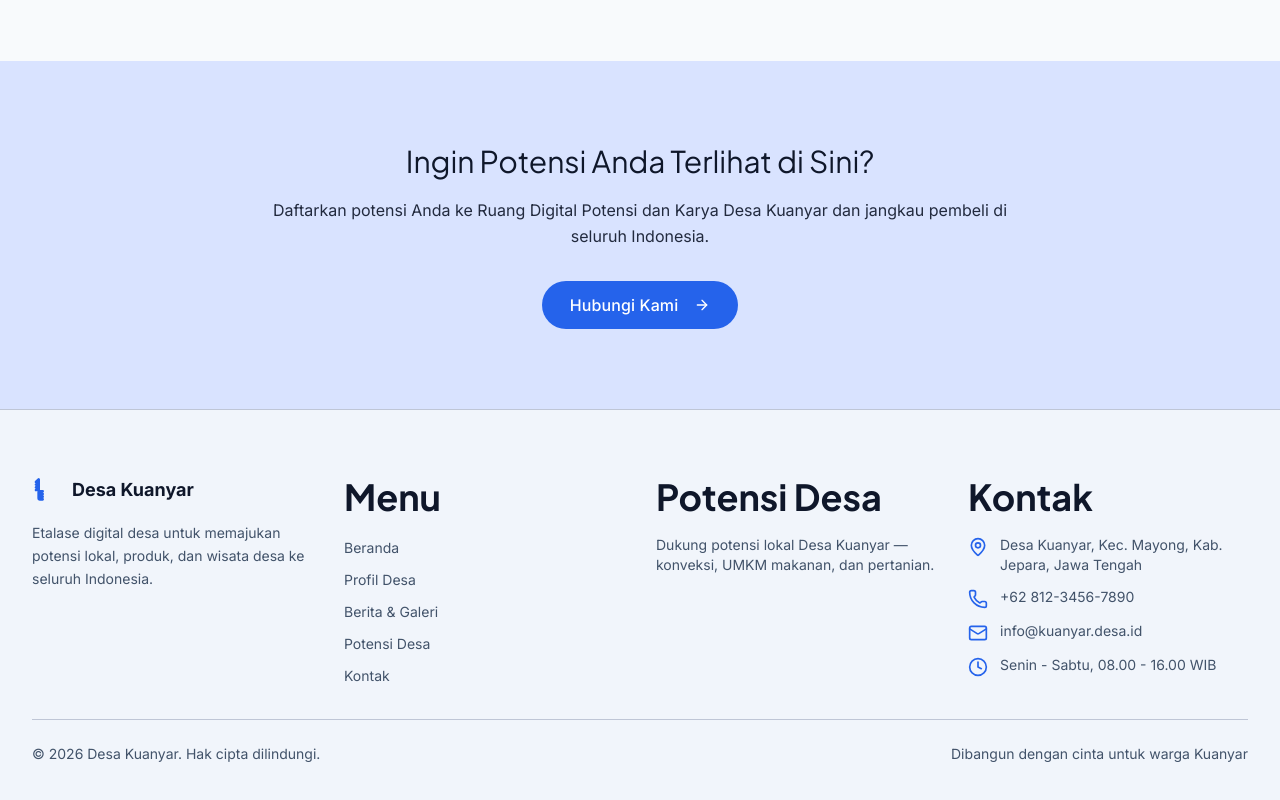
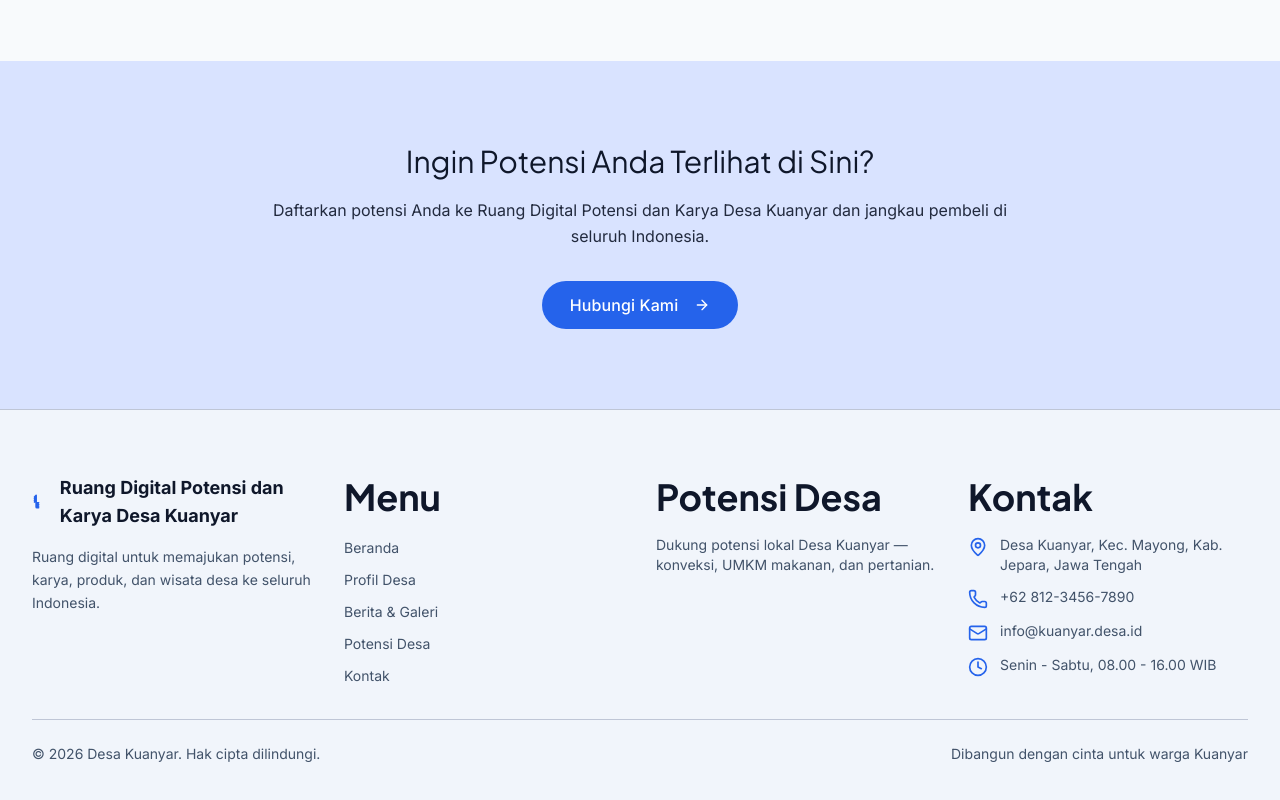
Before and after one commit to LunaeKim99/etalase-digital-kuanyar, a React (Vite) app: page / in a window 1280 px wide. Shown: the part 1833-2633 px from the top of the page. Built offline with nearby package versions, Linux system fonts and the light colour scheme; no server answers.

Commit message:
chore: update footer brand to Ruang Digital Potensi dan Karya Desa Kuanyar

```diff
--- a/src/components/layout/Footer.tsx
+++ b/src/components/layout/Footer.tsx
@@ -38,10 +38,10 @@
                   d="M3 12l2-2v8a1 1 0 001 1h2m-5-9l2-2v8a1 1 0 001 1h2m-5-9l2-2v8a1 1 0 001 1h2m-5-9l2-2v8a1 1 0 001 1h2"
                 />
               </svg>
-              <span className="font-bold text-lg text-on-surface">Desa Kuanyar</span>
+              <span className="font-bold text-lg text-on-surface">Ruang Digital Potensi dan Karya Desa Kuanyar</span>
             </div>
             <p className="text-on-surface-variant text-sm leading-relaxed">
-              Etalase digital desa untuk memajukan potensi lokal, produk, dan wisata
+              Ruang digital untuk memajukan potensi, karya, produk, dan wisata
               desa ke seluruh Indonesia.
             </p>
           </div>
```
